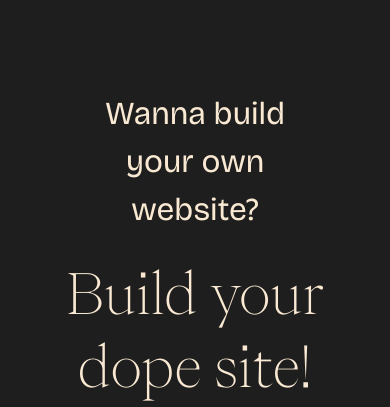
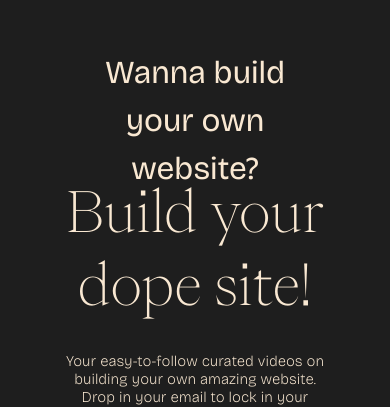
Before and after one commit to darcynoa/noahdarcy.dev, a Next.js app: page / in a window 390 px wide. Shown: the part 3971-4378 px from the top of the page. Built offline with nearby package versions, Linux system fonts and the light colour scheme; a web font is replaced by a local one.

Commit message:
hopefully fixes unnecessary horizontal scrolling

```diff
--- a/components/home/Gift.tsx
+++ b/components/home/Gift.tsx
@@ -39,8 +39,6 @@ export default function Gift() {
         const blueprintPages = gsap.utils
             .toArray<HTMLElement>("[data-blueprint-page]", blueprintRef.current)
             .reverse();
-
-        console.log(blueprintPages);
 
         const questionLines = SplitText.create(questionRef.current, {
             type: "words,lines",
@@ -126,7 +124,6 @@ export default function Gift() {
                     yPercent: 100,
                     stagger: 0.05,
                     duration: 0.75,
-                    delay: 0.5,
                     ease: "power4.inOut",
                 })
                 .from(
@@ -186,7 +183,7 @@ export default function Gift() {
 
             ScrollTrigger.create({
                 trigger: gift.current,
-                start: "center center+=10rem",
+                start: "center center+=8rem",
                 animation: giftContent,
                 toggleActions: "play none none reverse",
             });
@@ -207,7 +204,7 @@ export default function Gift() {
             />
             <section
                 ref={gift}
-                className="relative flex w-full flex-col gap-[2rem] py-[5rem] lg:gap-[5rem]"
+                className="relative flex w-full flex-col gap-[2rem] overflow-x-clip py-[5rem] lg:gap-[5rem]"
             >
                 <p
                     ref={questionRef}
@@ -217,7 +214,7 @@ export default function Gift() {
                 </p>
                 <div
                     ref={blueprintRef}
-                    className="mx-auto flex items-center justify-center"
+                    className="mx-auto grid w-[75vw] max-w-[28rem] grid-cols-1 items-center justify-items-center lg:w-[55vw] lg:max-w-[32rem]"
                 >
                     <Image
                         data-blueprint-page
@@ -225,7 +222,8 @@ export default function Gift() {
                         alt="Preview of the cover of the Wabi-Sabi Website Blueprint"
                         width={1190}
                         height={1684}
-                        className="z-[1] translate-x-[90%] translate-y-[3rem] scale-50 lg:translate-x-[50%] lg:scale-75"
+                        sizes="(max-width: 1023px) 75vw, 55vw"
+                        className="z-[1] col-start-1 row-start-1 h-auto w-full -translate-x-[20%] translate-y-[3rem] lg:-translate-x-1/3"
                     />
                     <Image
                         data-blueprint-page
@@ -233,7 +231,8 @@ export default function Gift() {
                         alt="Preview of the cover of the Wabi-Sabi Website Blueprint"
                         width={1190}
                         height={1684}
-                        className="z-0 scale-50 lg:scale-75"
+                        sizes="(max-width: 1023px) 75vw, 55vw"
+                        className="z-0 col-start-1 row-start-1 h-auto w-full"
                     />
                     <Image
                         data-blueprint-page
@@ -241,12 +240,13 @@ export default function Gift() {
                         alt="Preview of the cover of the Wabi-Sabi Website Blueprint"
                         width={1190}
                         height={1684}
-                        className="-z-[1] -translate-x-[90%] -translate-y-[3rem] scale-50 lg:-translate-x-[50%] lg:scale-75"
+                        sizes="(max-width: 1023px) 75vw, 55vw"
+                        className="-z-[1] col-start-1 row-start-1 h-auto w-full translate-x-[20%] -translate-y-[3rem] lg:translate-x-1/3"
                     />
                 </div>
                 <h1
                     ref={mobileHeaderRef}
-                    className="font-main text-cream mx-auto -mt-[5rem] w-[90%] text-center text-[3.5rem] leading-[1.3] font-thin lg:hidden lg:w-auto"
+                    className="font-main text-cream z-10 mx-auto -mt-[1.5rem] w-[90%] text-center text-[3.5rem] leading-[1.3] font-thin lg:hidden lg:w-auto"
                 >
                     Build your dope site!
                 </h1>
```
